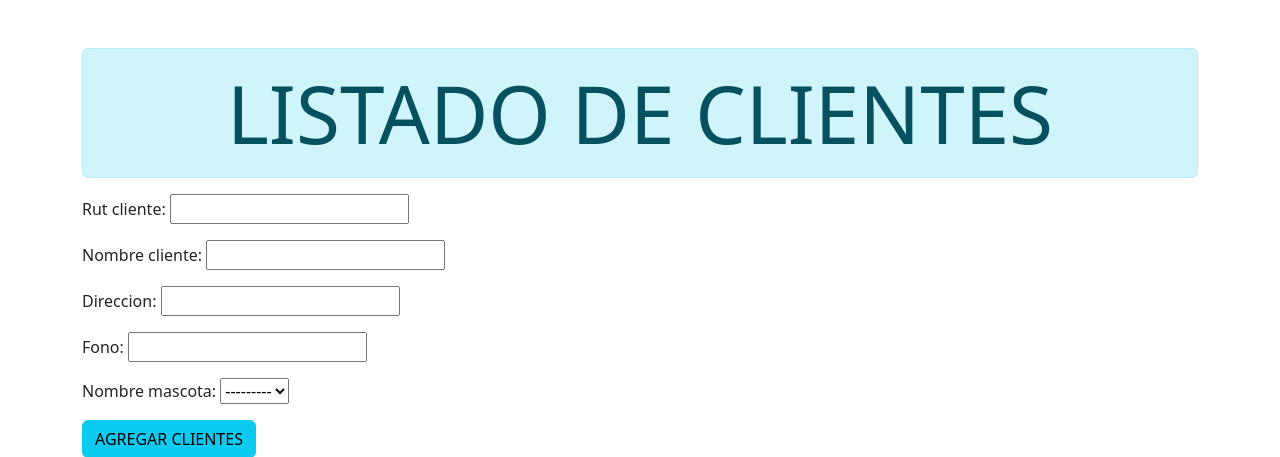
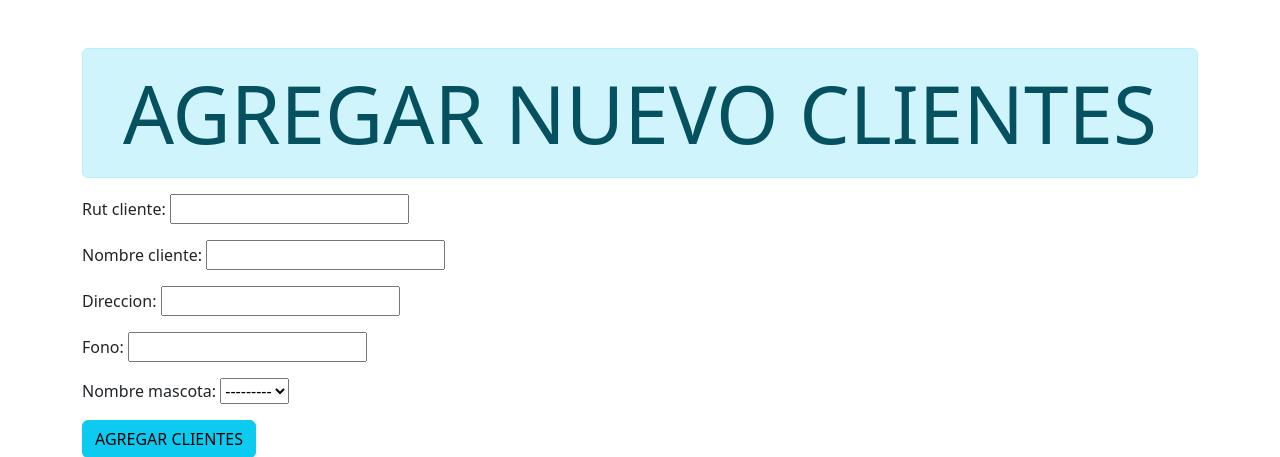
Before and after one commit to LeonardoChN/VETERINARIA_AZURE, a Django app: page /addcliente/ in a window 1280 px wide. Shown: the part 80-537 px from the top of the page. Run offline with Django 4.2, Linux system fonts and the light colour scheme; the visitor is signed in with stand-in values (Sample User, id 1); data that the repository does not hold is empty.

Commit message:
DEV: arreglo en el nombre del div agregar cliente

```diff
--- a/template/APPVET/agregarclient.html
+++ b/template/APPVET/agregarclient.html
@@ -2,7 +2,7 @@
 {% block content %}
 
     {% if user.is_superuser %}
-        <div class=" alert alert-info display-1 text-center"> LISTADO DE CLIENTES </div>
+        <div class=" alert alert-info display-1 text-center"> AGREGAR NUEVO CLIENTES </div>
             <form method = 'post'>
                 {{ form.as_p }}
                 {% csrf_token %}
```
